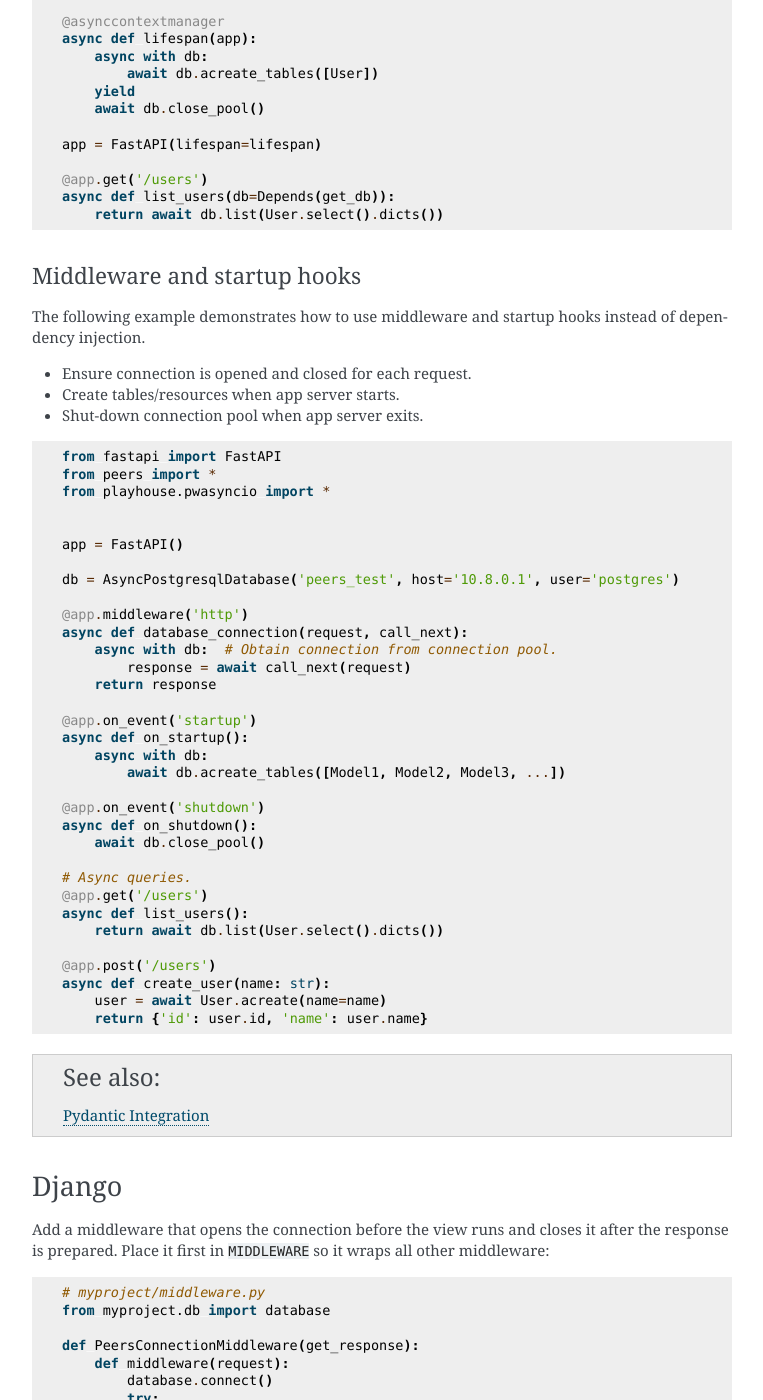
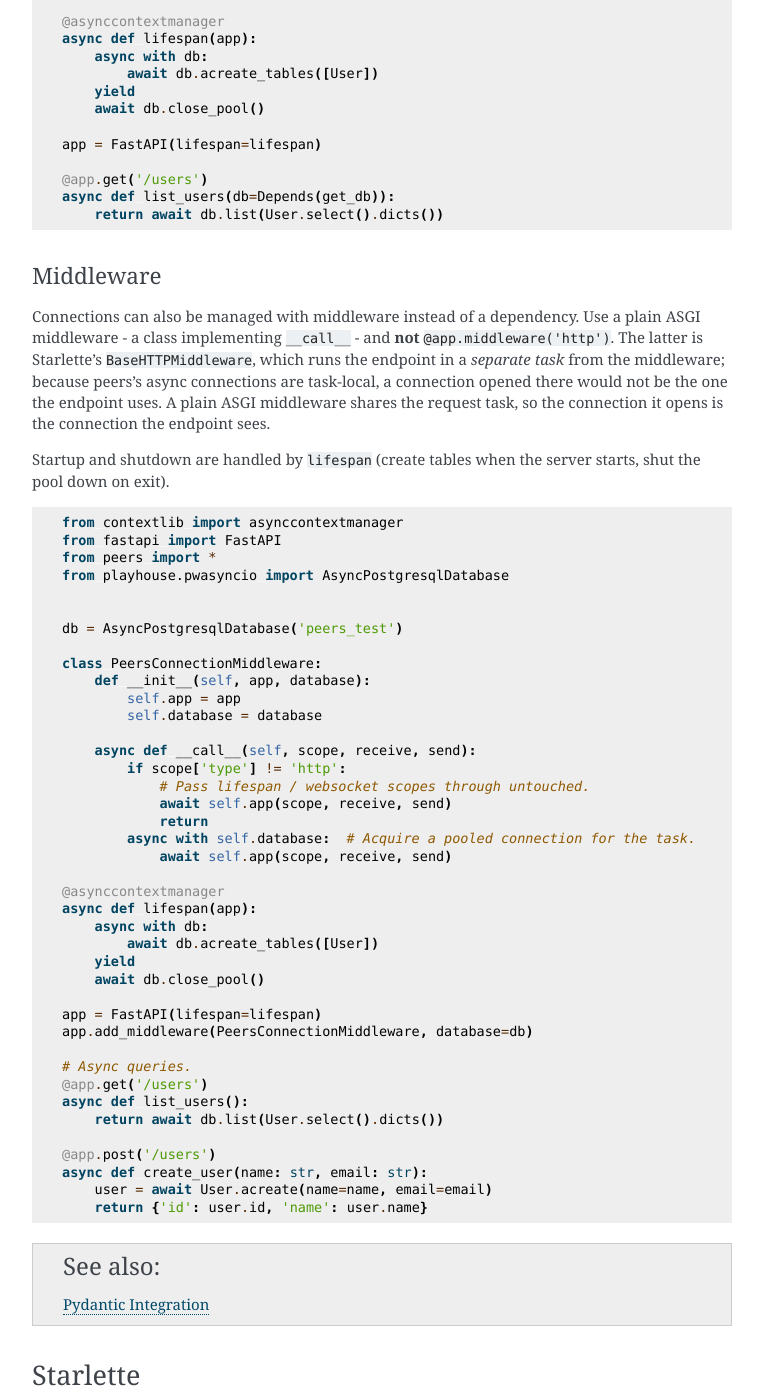
Before and after one commit to Star-DreamDev/myPeers, a Sphinx documentation site: the page built from docs/peers/framework_integration.rst, in a window 1280 px wide and 1400 px high, scrolled down 4804 px. Shown: the whole window, without its empty margins (378-1141 px from the left). Built offline with Sphinx 7.4.7, drawn with Linux system fonts in a browser that asks for light colours; the version number could not be read and is left out; some of the changed text lies outside the part shown.

Commit message:
Fix up fastapi middleware ex and add starlette.
[skip ci]

```diff
--- a/docs/peers/asyncio.rst
+++ b/docs/peers/asyncio.rst
@@ -1078,13 +1078,13 @@
 
       See :meth:`Model.delete_by_id`
 
-   .. method:: bulk_create(model_list, batch_size=None)
+   .. method:: abulk_create(model_list, batch_size=None)
       :async:
       :classmethod:
 
       See :meth:`Model.bulk_create`
 
-   .. method:: bulk_update(model_list, fields, batch_size=None)
+   .. method:: abulk_update(model_list, fields, batch_size=None)
       :async:
       :classmethod:
 
--- a/docs/peers/framework_integration.rst
+++ b/docs/peers/framework_integration.rst
@@ -278,7 +278,7 @@
    from playhouse.pwasyncio import *
 
 
-   db = AsyncPostgresqlDatabase('peers_test', host='10.8.0.1', user='postgres')
+   db = AsyncPostgresqlDatabase('peers_test')
 
    async def get_db():
        async with db:
@@ -297,41 +297,52 @@
    async def list_users(db=Depends(get_db)):
        return await db.list(User.select().dicts())
 
-Middleware and startup hooks
-^^^^^^^^^^^^^^^^^^^^^^^^^^^^^^^^^^
+Middleware
+^^^^^^^^^^
 
-The following example demonstrates how to use middleware and startup hooks
-instead of dependency injection.
+Connections can also be managed with middleware instead of a dependency. Use a
+plain ASGI middleware - a class implementing ``__call__`` - and **not**
+``@app.middleware('http')``. The latter is Starlette's ``BaseHTTPMiddleware``,
+which runs the endpoint in a *separate task* from the middleware; because
+peers's async connections are task-local, a connection opened there would not
+be the one the endpoint uses. A plain ASGI middleware shares the request task,
+so the connection it opens is the connection the endpoint sees.
 
-* Ensure connection is opened and closed for each request.
-* Create tables/resources when app server starts.
-* Shut-down connection pool when app server exits.
+Startup and shutdown are handled by ``lifespan`` (create tables when the server
+starts, shut the pool down on exit).
 
 .. code-block:: python
 
+   from contextlib import asynccontextmanager
    from fastapi import FastAPI
    from peers import *
-   from playhouse.pwasyncio import *
+   from playhouse.pwasyncio import AsyncPostgresqlDatabase
 
 
-   app = FastAPI()
+   db = AsyncPostgresqlDatabase('peers_test')
 
-   db = AsyncPostgresqlDatabase('peers_test', host='10.8.0.1', user='postgres')
+   class PeersConnectionMiddleware:
+       def __init__(self, app, database):
+           self.app = app
+           self.database = database
 
-   @app.middleware('http')
-   async def database_connection(request, call_next):
-       async with db:  # Obtain connection from connection pool.
-           response = await call_next(request)
-       return response
+       async def __call__(self, scope, receive, send):
+           if scope['type'] != 'http':
+               # Pass lifespan / websocket scopes through untouched.
+               await self.app(scope, receive, send)
+               return
+           async with self.database:  # Acquire a pooled connection for the task.
+               await self.app(scope, receive, send)
 
-   @app.on_event('startup')
-   async def on_startup():
+   @asynccontextmanager
+   async def lifespan(app):
        async with db:
-           await db.acreate_tables([Model1, Model2, Model3, ...])
+           await db.acreate_tables([User])
+       yield
+       await db.close_pool()
 
-   @app.on_event('shutdown')
-   async def on_shutdown():
-       await db.close_pool()
+   app = FastAPI(lifespan=lifespan)
+   app.add_middleware(PeersConnectionMiddleware, database=db)
 
    # Async queries.
    @app.get('/users')
@@ -339,12 +350,79 @@
        return await db.list(User.select().dicts())
 
    @app.post('/users')
-   async def create_user(name: str):
-       user = await User.acreate(name=name)
+   async def create_user(name: str, email: str):
+       user = await User.acreate(name=name, email=email)
        return {'id': user.id, 'name': user.name}
 
 
 .. seealso:: :ref:`pydantic`
+
+.. _starlette:
+
+Starlette
+---------
+
+Starlette is the ASGI toolkit FastAPI is built on. It has no dependency-injection
+system, so connections are managed with a plain ASGI middleware (which shares the
+request task) plus a ``lifespan`` handler for startup and shutdown. As with
+FastAPI, do **not** use ``BaseHTTPMiddleware`` for this - it runs the endpoint in
+a separate task, and peers's async connections are task-local, so the connection
+would not reach the endpoint.
+
+.. code-block:: python
+
+   from contextlib import asynccontextmanager
+   from starlette.applications import Starlette
+   from starlette.middleware import Middleware
+   from starlette.responses import JSONResponse
+   from starlette.routing import Route
+   from peers import *
+   from playhouse.pwasyncio import AsyncPostgresqlDatabase
+
+
+   db = AsyncPostgresqlDatabase('peers_test')
+
+   class User(db.Model):
+       name = CharField()
+       email = CharField(unique=True)
+
+   class PeersConnectionMiddleware:
+       def __init__(self, app, database):
+           self.app = app
+           self.database = database
+
+       async def __call__(self, scope, receive, send):
+           if scope['type'] != 'http':
+               # Pass lifespan / websocket scopes through untouched.
+               await self.app(scope, receive, send)
+               return
+           async with self.database:  # Acquire a pooled connection for the task.
+               await self.app(scope, receive, send)
+
+   async def list_users(request):
+       return JSONResponse(await db.list(User.select().dicts()))
+
+   async def create_user(request):
+       data = await request.json()
+       user = await User.acreate(**data)
+       return JSONResponse({'id': user.id, 'name': user.name})
+
+   @asynccontextmanager
+   async def lifespan(app):
+       async with db:
+           await db.acreate_tables([User])
+       yield
+       await db.close_pool()
+
+   app = Starlette(
+       lifespan=lifespan,
+       routes=[
+           Route('/users', list_users, methods=['GET']),
+           Route('/users', create_user, methods=['POST']),
+       ],
+       middleware=[Middleware(PeersConnectionMiddleware, database=db)])
+
+.. seealso:: :ref:`pwasyncio`
 
 Django
 ------
```
